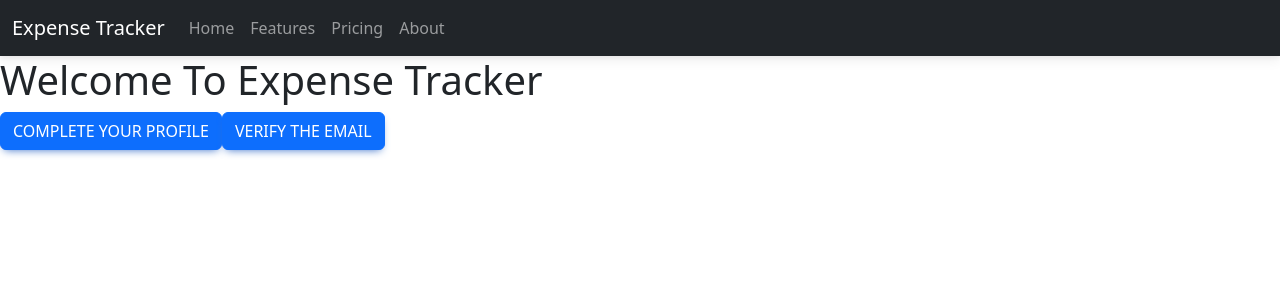
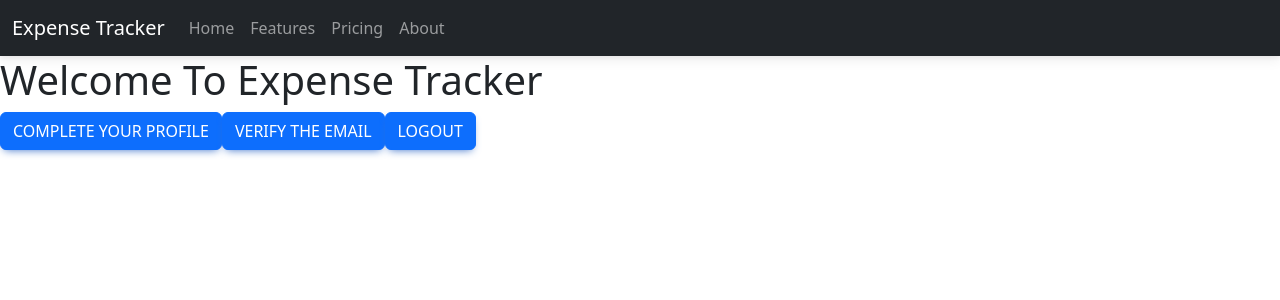
Before and after one commit to AdityaSingh18/Expense-Tracker-ReactJS-Full, a React (Create React App) app: page /expensetracker in a window 1280 px wide. Shown: the top 300 px of the page. Built offline with nearby package versions, Linux system fonts and the light colour scheme.

Commit message:
Logout User

```diff
--- a/src/Component/Pages/ExpenseTracker.js
+++ b/src/Component/Pages/ExpenseTracker.js
@@ -3,13 +3,18 @@ import React from "react";
 import { Link } from "react-router-dom";
 
 const ExpenseTracker = () => {
+function removeFromLocal (){
 
+    localStorage.setItem('tokenId','')
+
+}
 
   return (
     <React.Fragment>
       <h1>Welcome To Expense Tracker</h1>
       <Link to='/updateprofile'><Button >Complete your Profile</Button></Link>
       <Link to='/verifyemail'><Button >Verify The Email</Button></Link>
+      <Link to="/Login"><Button onClick={removeFromLocal}>Logout</Button></Link>
 
     </React.Fragment>
   );
--- a/src/Component/UI/HeaderSite.js
+++ b/src/Component/UI/HeaderSite.js
@@ -42,7 +42,7 @@ export default function HeaderSite() {
                 </MDBNavbarLink>
               </MDBNavbarItem>
               <MDBNavbarItem>
-                <MDBNavbarLink >Features</MDBNavbarLink>
+                <MDBNavbarLink href='#'>Features</MDBNavbarLink>
               </MDBNavbarItem>
               <MDBNavbarItem>
                 <MDBNavbarLink href='#'>Pricing</MDBNavbarLink>
```
